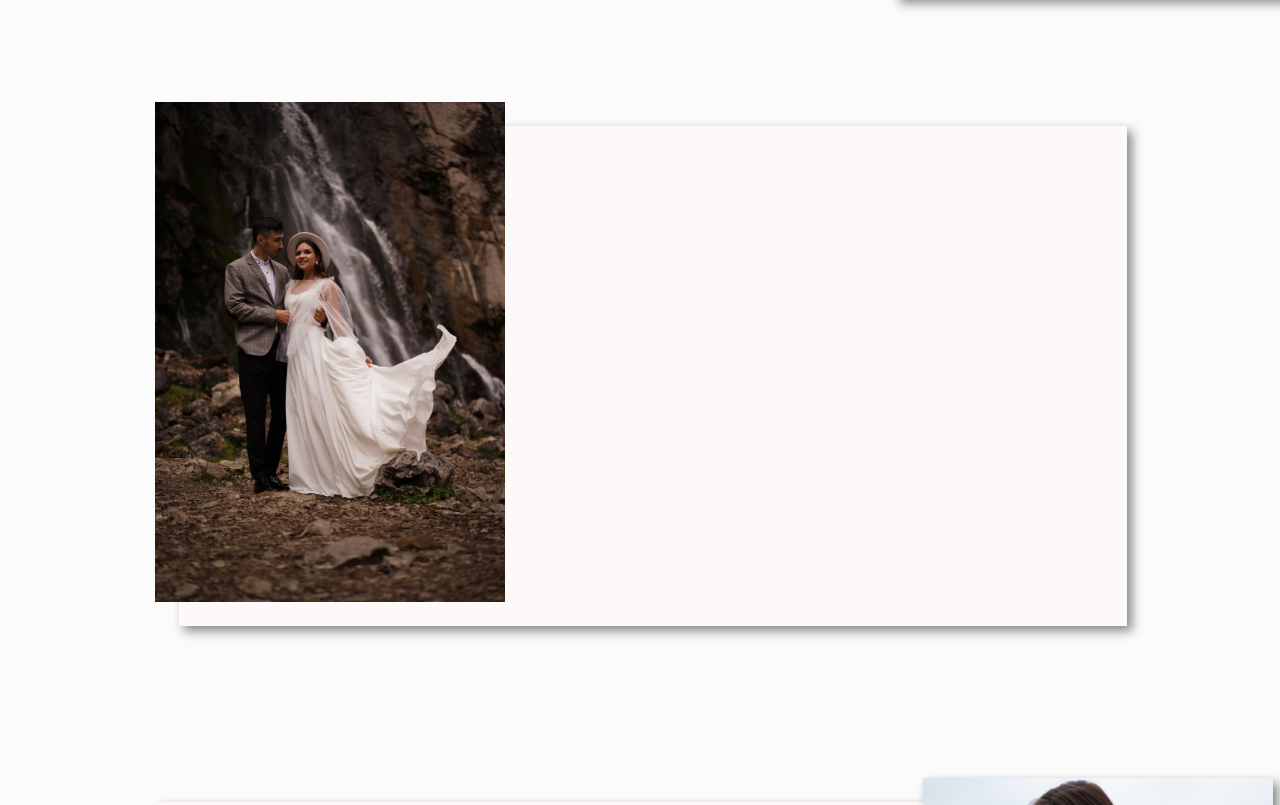
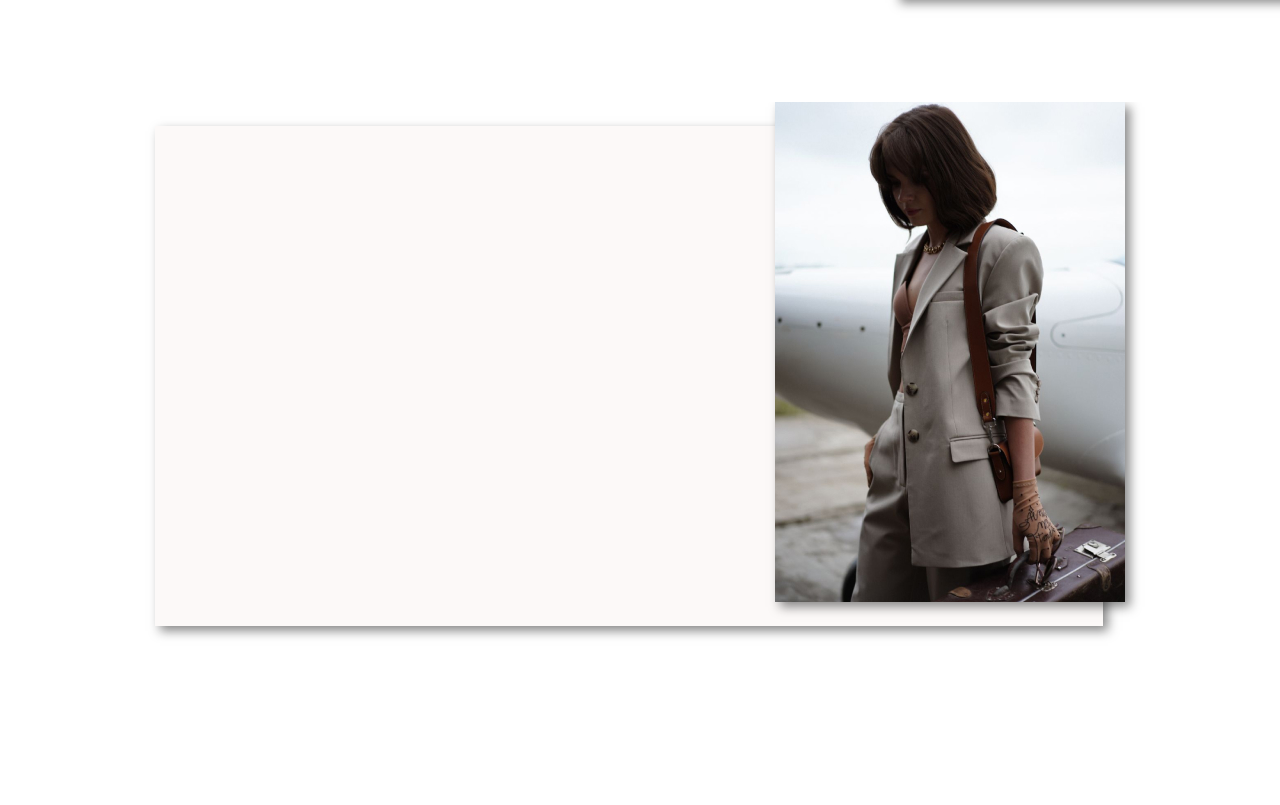
Before and after one commit to Zubkov-Anton/Lika_project, a website: page src/index.html in a window 1280 px wide. Shown: the part 1532-2337 px from the top of the page. After the commit the page ends 2234 px from the top, so only its background shows below. Drawn offline with Linux system fonts and the light colour scheme.

Commit message:
18042022

```diff
--- a/src/index.html
+++ b/src/index.html
@@ -79,7 +79,7 @@
             </div>
         </section>
         <section class="info">
-            <div class="container info_wedding">
+            <!-- <div class="container info_wedding">
                 <div class="row row_wedding">
                     <div class="col-md-10 my-auto offset-md-1 info_wedding">
                             <div class="info_rectangle_wedding">
@@ -90,10 +90,10 @@
                             </div>
                     </div>
                 </div>
-            </div>
+            </div> -->
             <div class="container info_individual">
                 <div class="row row_individual">
-                    <div class="col-md-10 my-auto offset-md-1 info_individual">
+                    <div class="col-md-10 my-auto offset-md-1 info_col_individual">
                             <div class="info_rectangle_individual">
 
                             </div>
@@ -103,26 +103,18 @@
                     </div>
                 </div>
             </div>
+            <!-- <div class="container info_love_store">
+                <div class="row row_love_store">
+                    <div class="col-md-10 my-auto offset-md-1 info_love_store">
+                            <div class="info_rectangle_love_store">
 
-                     <!-- <div class="col-md-10  my-auto offset-md-1 info_individual">
-                        <div class="info_rectangle_individual">
-
-                        </div>
-                        <div class="info_img_individual">
-                            <img src="img/individual/individual_img.jpg" alt="photo">
-                         </div> -->
-
-
-
-                     <!-- <div class="col-md-10 my-auto offset-md-1 info_love_store">
-                        <img src="img/love_store/love_store_img.jpg" alt="photo">
-                </div>
-                     <div class="col-md-10 my-auto offset-md-1 info_city">
-                        <img src="img/city/city_img.jpg" alt="photo">
+                            </div>
+                            <div class="info_img_love_store">
+                                <img src="img/love_store/love_store_img.jpg" alt="photo">
+                            </div>
                     </div>
                 </div>
-            </div>
-        </div> -->
+            </div> -->
 
         </section>
 
--- a/src/sass/style.sass
+++ b/src/sass/style.sass
@@ -1,4 +1,5 @@
-$main_color: #FBFBFB
+$main_color: #ffffff
+$shadow: 5px 5px 10px rgba(22,22,22,0.5)
 
 header
     min-height: 72px
@@ -57,7 +58,7 @@ header
         background: $main_color
     &_img
         z-index: 1
-        box-shadow: 5px 5px 10px rgba(22,22,22,0.5)
+        box-shadow: $shadow
 
     .rectangle
         width: 895px
@@ -66,7 +67,7 @@ header
         background: rgba(151, 168, 118, 0.2)
         top: 39px
         left: 15px
-        box-shadow: 5px 5px 10px rgba(22,22,22,0.5)
+        box-shadow: $shadow
     &_text
         padding: 20px 0 0 135px
         &_info
@@ -89,38 +90,56 @@ header
     background: $main_color
     position: relative
     z-index: -2
-    &_wedding
+    // &_wedding
+    //     position: relative
+    //     padding: 0 0 100px 0
+    // &_rectangle_wedding
+    //     position: absolute
+    //     z-index: -1
+    //     width: 97.7%
+    //     height: 500px
+    //     background: #FCF9F8
+    //     top: 24px
+    //     left: 24px
+    //     box-shadow: $shadow
+    // &_img_wedding
+    //     display: inline-block
+    &_individual
+        padding: 0 0 100px 0
+    &_col_individual
         position: relative
-        padding: 0 0 100px 0
-    &_rectangle_wedding
+        height: 500px
+        display: flex
+        flex-direction: row-reverse
+        justify-content: space-between
+        padding: 0
+
+    &_rectangle_individual
         position: absolute
         z-index: -1
         width: 97.7%
-        height: 500px
+        height: 100%
+        top: 24px
+        left: 0px
+        // width: 97.7%
+        // height: 500px
         background: #FCF9F8
-        top: 24px
-        left: 24px
-        box-shadow: 5px 5px 10px rgba(22,22,22,0.5)
-    &_img_wedding
-        display: inline-block
-    &_individual
-        position: relative
-        padding: 0 0 100px 0
-    &_rectangle_individual
-
-        width: 97.7%
-        height: 500px
-        background: #FCF9F8
-
-        box-shadow: 5px 5px 10px rgba(22,22,22,0.5)
+        box-shadow: $shadow
     &_img_individual
         display: inline-block
-        position: absolute
-        top: -24px
-        left: 768px
-        box-shadow: 5px 5px 10px rgba(22,22,22,0.5)
+        box-shadow: $shadow
 
-    &_love_store
-        padding: 0 0 100px 0
-    &_city
-        padding: 0 0 100px 0
+    // &_love_store
+    //     position: relative
+    //     padding: 0 0 100px 0
+    // &_rectangle_love_store
+    //     position: absolute
+    //     z-index: -1
+    //     width: 97.7%
+    //     height: 500px
+    //     background: #FCF9F8
+    //     top: 24px
+    //     left: 24px
+    //     box-shadow: $shadow
+    // &_img_love_store
+    //     display: inline-block
```
Also changed, not shown: src/css/style.min.css.
